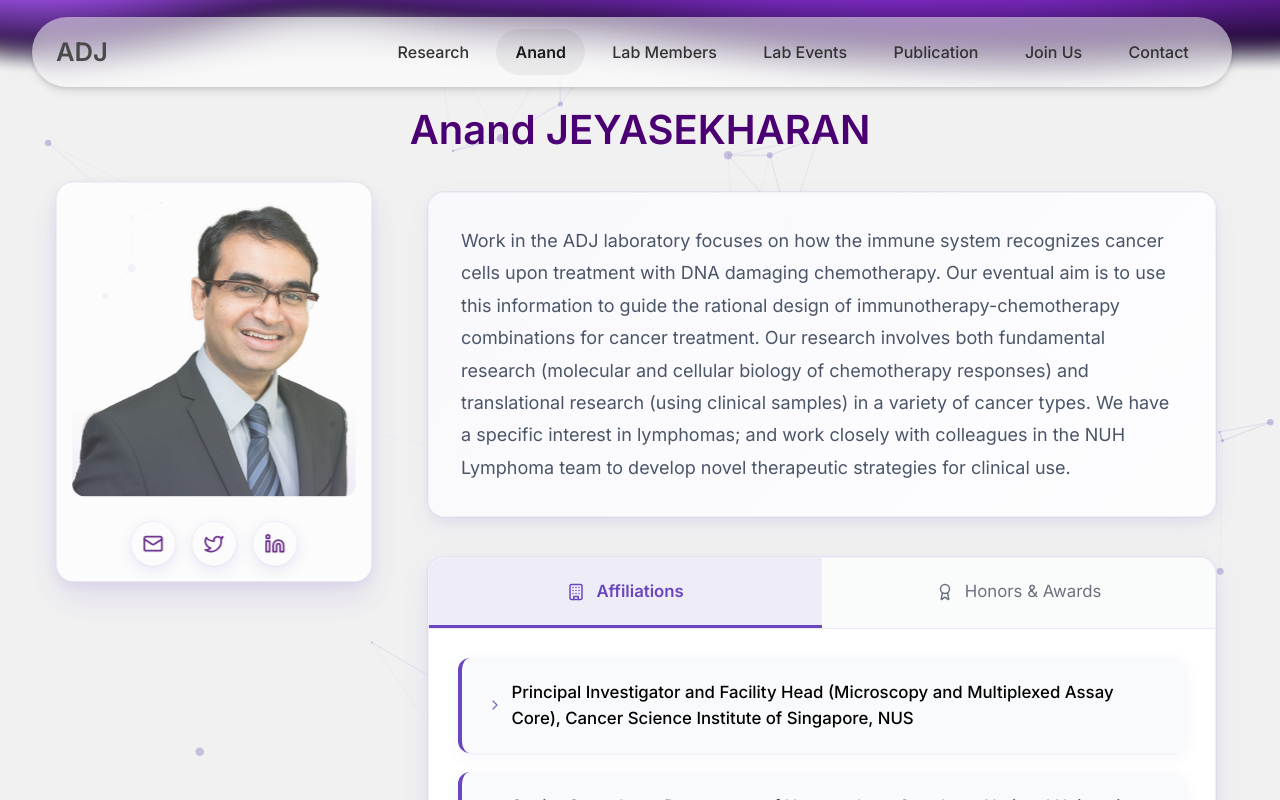
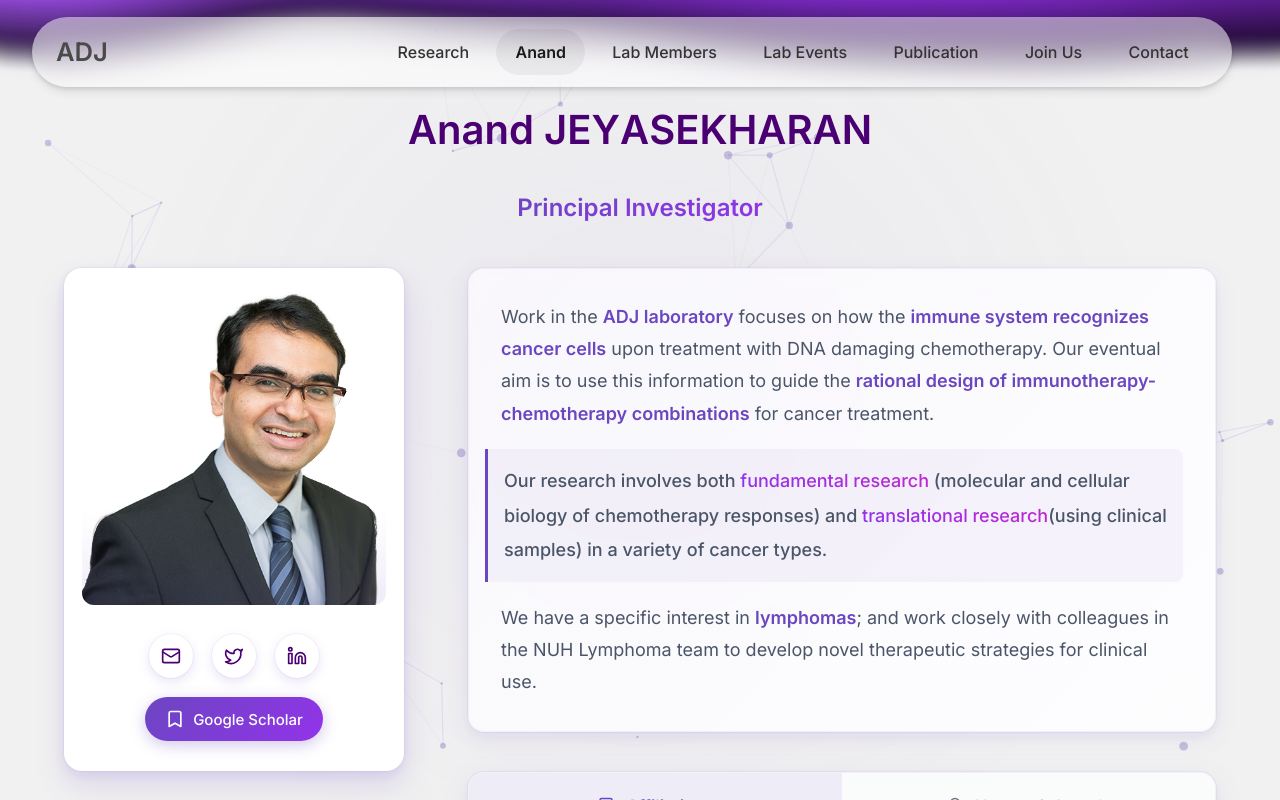
Before and after one commit to Kakarrxt/adj-lab-website, a Next.js app: page /anand in a window 1280 px wide. Shown: the top 800 px of the page. Built offline with nearby package versions, Linux system fonts and the light colour scheme.

Commit message:
better styling and google scholar link for anand

```diff
--- a/src/pages/anand/Anand.module.css
+++ b/src/pages/anand/Anand.module.css
@@ -6,17 +6,6 @@
   overflow: hidden;
   font-family: 'Inter', sans-serif;
 }
-
-/* .backgroundGradient {
-  position: absolute;
-  top: 0;
-  left: 0;
-  width: 100%;
-  height: 100%;
-  background: radial-gradient(circle at 70% 30%, rgba(107, 70, 193, 0.1) 0%, transparent 60%),
-              radial-gradient(circle at 30% 70%, rgba(159, 122, 234, 0.08) 0%, transparent 55%);
-  z-index: 0;
-} */
 
 .sectionTop {
   position: relative;
@@ -49,7 +38,7 @@
   width: 100%;
   height: 100%;
   z-index: 0;
-  opacity: 0.8; /* Increased from 0.7 to 0.8 for slightly darker particles */
+  opacity: 0.8;
   pointer-events: none;
 }
 
@@ -63,7 +52,7 @@
 
 .header {
   text-align: center;
-  margin-bottom: 1rem;
+  margin-bottom: 1.5rem;
 }
 
 .header h1 {
@@ -73,11 +62,47 @@
   color: #4a0072;
 }
 
-.titleUnderline {
-  height: 3px;
-  width: 80px;
-  background: #6b46c1;
-  margin: 0 auto;
+.underline {
+  content: "";
+  position: absolute;
+  left: 0;
+  bottom: -12px;
+  width: 100px;
+  height: 4px;
+  border-radius: 4px;
+  background: linear-gradient(90deg, #6b46c1, #9f7aea);
+  display: block;
+}
+
+/* Improved Principal Investigator text */
+.roleTitle {
+  font-size: 1.5rem;
+  margin-top: 1.2rem;
+  font-weight: 600;
+  color: #6b46c1;
+  background: linear-gradient(135deg, #6b46c1, #9333ea);
+  -webkit-background-clip: text;
+  -webkit-text-fill-color: transparent;
+  display: inline-block;
+  position: relative;
+  padding: 0.2rem 0.8rem;
+  border-radius: 8px;
+  overflow: hidden;
+}
+
+.roleTitleShimmer {
+  position: absolute;
+  top: 0;
+  left: 0;
+  background: linear-gradient(
+    90deg,
+    transparent,
+    rgba(255, 255, 255, 0.5),
+    transparent
+  );
+  width: 50%;
+  height: 100%;
+  pointer-events: none;
 }
 
 .profile {
@@ -87,19 +112,23 @@
   align-items: flex-start;
 }
 
+/* Modified photo card - set to match content height */
 .imageContainer {
-  flex: 0 0 300px;
+  flex: 0 0 340px;
   position: relative;
-  border-radius: 16px;
+  border-radius: 18px;
   overflow: hidden;
   box-shadow: 0 15px 30px rgba(107, 70, 193, 0.15),
               0 4px 12px rgba(107, 70, 193, 0.1),
               0 0 0 1px rgba(107, 70, 193, 0.05);
   transition: transform 0.5s cubic-bezier(0.19, 1, 0.22, 1),
               box-shadow 0.5s cubic-bezier(0.19, 1, 0.22, 1);
-  padding: 15px 15px 5px 15px;
+  padding: 18px 18px 18px 18px;
   background-color: white;
   transform-origin: center;
+  display: flex;
+  flex-direction: column;
+  /* Removed animation property */
 }
 
 .imageContainer:hover {
@@ -113,6 +142,7 @@
   position: relative;
   border-radius: 12px;
   overflow: hidden;
+  flex-grow: 1;
 }
 
 .imageOverlay {
@@ -146,26 +176,31 @@
   transform: scale(1.03);
 }
 
+/* Fixed social links - ensure they stay inside the card */
 .socialLinks {
   display: flex;
   justify-content: center;
-  gap: 1rem;
-  margin-top: 1.5rem;
-  padding-bottom: 10px;
+  flex-wrap: wrap;
+  gap: 1.2rem;
+  margin-top: 1.8rem;
+  padding-bottom: 12px;
+  width: 100%;
 }
 
+/* Fixed circular buttons - ensure width and height are equal */
 .socialLink {
   display: flex;
   align-items: center;
   justify-content: center;
-  width: 42px;
-  height: 42px;
+  width: 44px;
+  height: 44px;
   border-radius: 50%;
   background-color: white;
   color: #4a0072;
   box-shadow: 0 4px 12px rgba(107, 70, 193, 0.15),
               0 0 0 1px rgba(107, 70, 193, 0.05);
   transition: all 0.4s cubic-bezier(0.19, 1, 0.22, 1);
+  flex-shrink: 0;
 }
 
 .socialLink:hover {
@@ -188,18 +223,6 @@
   position: relative;
   display: inline-block;
   letter-spacing: 0.75px;
-}
-
-.underline {
-  content: "";
-  position: absolute;
-  left: 0;
-  bottom: -12px;
-  width: 100px;
-  height: 4px;
-  border-radius: 4px;
-  background: linear-gradient(90deg, #6b46c1, #9f7aea);
-  display: block;
 }
 
 .description {
@@ -232,9 +255,54 @@
   pointer-events: none;
 }
 
+/* Add emphasis to description paragraphs */
+.descriptionEmphasis {
+  font-weight: 500;
+  border-left: 3px solid #6b46c1;
+  padding-left: 1rem;
+  margin-left: -1rem;
+  background-color: rgba(107, 70, 193, 0.05);
+  padding: 1rem;
+  border-radius: 0 8px 8px 0;
+}
+
+/* Modified: Changed underline animation to use a different color */
+.underlineAnimation {
+  background: linear-gradient(90deg, #9333ea, #c026d3);
+  -webkit-background-clip: text;
+  -webkit-text-fill-color: transparent;
+  background-clip: text;
+  position: relative;
+  display: inline-block;
+  padding-bottom: 2px;
+}
+
+.underlineAnimation::after {
+  content: "";
+  position: absolute;
+  width: 100%;
+  height: 2px;
+  bottom: 0;
+  left: 0;
+  background: linear-gradient(90deg, #6b46c1, #c026d3); /* Changed color */
+  transform: scaleX(0);
+  transform-origin: bottom right;
+  transition: transform 0.3s ease-out;
+}
+
+.underlineAnimation:hover::after {
+  transform: scaleX(1);
+  transform-origin: bottom left;
+}
+
 .description p {
   position: relative;
   z-index: 1;
+  margin-bottom: 1.2rem;
+}
+
+.description p:last-child {
+  margin-bottom: 0;
 }
 
 .infoTabs {
@@ -329,7 +397,7 @@ li:hover .listIcon, li:hover .listIconSmall {
   line-height: 1.6;
   box-shadow: 0 4px 15px rgba(107, 70, 193, 0.06),
               0 1px 3px rgba(107, 70, 193, 0.04);
-  transition: transform 0.3s ease, box-shadow 0.3s ease; /* Simplified transition */
+  transition: transform 0.3s ease, box-shadow 0.3s ease;
   position: relative;
   display: flex;
   align-items: center;
@@ -430,6 +498,106 @@ li:hover .listIcon, li:hover .listIconSmall {
   border-left: 3px solid rgba(107, 70, 193, 0.8);
 }
 
+/* Improved Google Scholar button */
+.scholarLink {
+  width: auto !important;
+  padding: 0 20px;
+  border-radius: 22px;
+  display: flex;
+  align-items: center;
+  gap: 8px;
+  background: linear-gradient(135deg, #6b46c1, #9333ea);
+  color: white;
+  box-shadow: 0 4px 15px rgba(107, 70, 193, 0.3);
+  transform-origin: center;
+  transition: all 0.4s cubic-bezier(0.19, 1, 0.22, 1);
+  height: 44px;
+}
+
+.scholarLink:hover {
+  transform: translateY(-3px) scale(1.05);
+  box-shadow: 0 8px 25px rgba(107, 70, 193, 0.4);
+  background: linear-gradient(135deg, #7e57c2, #a855f7);
+}
+
+.scholarText {
+  font-weight: 500;
+  font-size: 15px;
+  line-height: 1;
+  display: flex;
+  align-items: center;
+}
+
+/* Modified: Text highlighting changed to color instead of background */
+.colorHighlight {
+  color: #6b46c1;
+  font-weight: 600;
+  transition: color 0.3s ease;
+}
+
+.colorHighlight:hover {
+  color: #9333ea;
+}
+
+/* Keep the old highlight class for backward compatibility */
+.highlight {
+  color: #6b46c1;
+  font-weight: 600;
+  transition: color 0.3s ease;
+}
+
+.highlight:hover {
+  color: #9333ea;
+}
+
+/* Enhanced animations for list items */
+.affiliationsList li,
+.awardsList li {
+  transform-origin: left center;
+  transition: transform 0.4s cubic-bezier(0.19, 1, 0.22, 1),
+              box-shadow 0.4s cubic-bezier(0.19, 1, 0.22, 1),
+              background 0.4s cubic-bezier(0.19, 1, 0.22, 1);
+}
+
+/* Animated background gradient */
+.backgroundGradient {
+  position: fixed;
+  top: 0;
+  left: 0;
+  width: 100%;
+  height: 100%;
+  background: radial-gradient(circle at 50% 50%, rgba(107, 70, 193, 0.05) 0%, rgba(255, 255, 255, 0) 70%);
+  z-index: 0;
+  pointer-events: none;
+}
+
+/* Animation keyframes */
+@keyframes float {
+  0% {
+    transform: translateY(0px);
+  }
+  50% {
+    transform: translateY(-10px);
+  }
+  100% {
+    transform: translateY(0px);
+  }
+}
+
+/* Adding animation to elements - only initial animation, removed breathing effect */
+.sectionTop > div {
+  animation: float 6s ease-in-out infinite;
+}
+
+/* Removed animation from imageContainer */
+
+/* Animated character class */
+.animatedChar {
+  display: inline-block;
+  opacity: 0;
+}
+
+/* Media Queries */
 @media (max-width: 1024px) {
   .profile {
     flex-direction: column;
@@ -439,7 +607,7 @@ li:hover .listIcon, li:hover .listIconSmall {
 
   .imageContainer {
     flex: 0 0 auto;
-    width: 320px;
+    width: 340px;
   }
 
   .content {
@@ -476,6 +644,25 @@ li:hover .listIcon, li:hover .listIconSmall {
   .awardsList li {
     padding: 1.1rem 1.3rem;
   }
+
+  .scholarLink {
+    padding: 0 12px;
+  }
+
+  .scholarText {
+    font-size: 12px;
+  }
+
+  /* Ensure social links stay inside card on small screens */
+  .socialLinks {
+    padding: 0 12px 12px;
+    gap: 10px;
+  }
+
+  .socialLink {
+    width: 40px;
+    height: 40px;
+  }
 }
 
 @media (max-width: 480px) {
@@ -484,7 +671,8 @@ li:hover .listIcon, li:hover .listIconSmall {
   }
 
   .imageContainer {
-    width: 240px;
+    width: 100%;
+    max-width: 300px;
   }
 
   .name {
@@ -518,124 +706,14 @@ li:hover .listIcon, li:hover .listIconSmall {
   }
 
   .socialLinks {
-    gap: 0.7rem;
+    flex-wrap: wrap;
+    justify-content: center;
   }
 
-  .socialLink {
-    width: 38px;
-    height: 38px;
+  .scholarLink {
+    order: -1;
+    width: 100% !important;
+    margin-bottom: 10px;
+    justify-content: center;
   }
 }
-
-/* Animation keyframes */
-@keyframes float {
-  0% {
-    transform: translateY(0px);
-  }
-  50% {
-    transform: translateY(-10px);
-  }
-  100% {
-    transform: translateY(0px);
-  }
-}
-
-@keyframes pulse {
-  0% {
-    transform: scale(1);
-    opacity: 1;
-  }
-  50% {
-    transform: scale(1.05);
-    opacity: 0.8;
-  }
-  100% {
-    transform: scale(1);
-    opacity: 1;
-  }
-}
-
-/* Adding animation to elements */
-.sectionTop > div {
-  animation: float 6s ease-in-out infinite;
-}
-
-.imageContainer {
-  animation: pulse 12s ease-in-out infinite;
-}
-
-/* Loading state */
-.loading {
-  position: fixed;
-  top: 0;
-  left: 0;
-  width: 100%;
-  height: 100%;
-  background-color: rgba(255, 255, 255, 0.9);
-  display: flex;
-  justify-content: center;
-  align-items: center;
-  z-index: 1000;
-  transition: opacity 0.5s ease;
-}
-
-.loadingSpinner {
-  width: 60px;
-  height: 60px;
-  border: 5px solid rgba(107, 70, 193, 0.2);
-  border-radius: 50%;
-  border-top-color: #6b46c1;
-  animation: spin 1s ease-in-out infinite;
-}
-
-@keyframes spin {
-  to {
-    transform: rotate(360deg);
-  }
-}
-
-
-/* Print styles */
-@media print {
-  .container {
-    background: none;
-    padding: 0;
-  }
-
-  .backgroundGradient,
-  .particles,
-  .socialLinks,
-  .imageOverlay {
-    display: none;
-  }
-
-  .profile {
-    gap: 2rem;
-  }
-
-  .imageContainer {
-    box-shadow: none;
-    border: 1px solid #e5e7eb;
-  }
-
-  .description,
-  .infoTabs {
-    box-shadow: none;
-    border: 1px solid #e5e7eb;
-  }
-
-  .affiliationsList li,
-  .awardsList li,
-  .additionalPosition {
-    box-shadow: none;
-    page-break-inside: avoid;
-  }
-
-  .tabsContainer {
-    page-break-after: avoid;
-  }
-
-  .tabContent {
-    page-break-before: avoid;
-  }
-}
--- a/src/pages/anand/index.tsx
+++ b/src/pages/anand/index.tsx
@@ -2,7 +2,7 @@
 import { motion, AnimatePresence } from "framer-motion";
 import Image from "next/image";
 import styles from "./Anand.module.css";
-import { Twitter, Linkedin, Mail, Award, Building, BookOpen, ChevronRight } from "lucide-react";
+import { Twitter, Linkedin, Mail, Award, Building, BookOpen, ChevronRight, Bookmark } from "lucide-react";
 import { useState, useEffect, useRef } from "react";
 import Particles, { initParticlesEngine } from "@tsparticles/react";
 import { loadSlim } from "@tsparticles/slim";
@@ -18,7 +18,9 @@ export default function AnandPage() {
   const [isLoaded, setIsLoaded] = useState(false);
 
   const profileRef = useRef(null);
+  const descriptionRef = useRef(null);
   const isProfileInView = useInView(profileRef, { once: true });
+  const isDescriptionInView = useInView(descriptionRef, { once: true });
 
   // Initialize particles
   useEffect(() => {
@@ -165,6 +167,21 @@ export default function AnandPage() {
     })
   };
 
+  const textShimmer = {
+    hidden: { opacity: 0, width: 0 },
+    visible: {
+      opacity: [0, 0.5, 0.8, 0.5, 0],
+      width: ["0%", "100%", "100%", "100%", "0%"],
+      left: ["0%", "0%", "0%", "0%", "100%"],
+      transition: {
+        duration: 2.5,
+        ease: "easeInOut",
+        repeat: Infinity,
+        repeatDelay: 4
+      }
+    }
+  };
+
   const title = "Anand JEYASEKHARAN";
   const charAnimation = {
     hidden: { opacity: 0, y: 20 },
@@ -177,6 +194,18 @@ export default function AnandPage() {
         ease: [0.2, 0.65, 0.3, 0.9],
       },
     }),
+  };
+
+  const principalInvestigatorAnimation = {
+    hidden: { opacity: 0, scale: 0.9 },
+    visible: {
+      opacity: 1,
+      scale: 1,
+      transition: {
+        duration: 0.8,
+        ease: [0.2, 0.65, 0.3, 0.9],
+      }
+    }
   };
 
   return (
@@ -230,15 +259,19 @@ export default function AnandPage() {
               ))}
             </h1>
             <motion.div
-              className={styles.underline}
-              initial={{ scaleX: 0, opacity: 0 }}
-              animate={{ scaleX: 1, opacity: 1 }}
-              transition={{
-                duration: 0.8,
-                delay: 1,
-                ease: "easeOut"
-              }}
-            />
+              initial="hidden"
+              animate="visible"
+              variants={principalInvestigatorAnimation}
+              className={styles.roleTitle}
+            >
+              Principal Investigator
+              <motion.span
+                className={styles.roleTitleShimmer}
+                variants={textShimmer}
+                initial="hidden"
+                animate="visible"
+              />
+            </motion.div>
           </motion.div>
 
           <motion.div
@@ -256,8 +289,8 @@ export default function AnandPage() {
                 <Image
                   src="/media/ADJ-Profile2.png"
                   alt="Anand Jeyasekharan"
-                  width={300}
-                  height={400}
+                  width={350}
+                  height={470}
                   className={styles.profileImage}
                   priority
                 />
@@ -296,19 +329,39 @@ export default function AnandPage() {
                 >
                   <Linkedin size={20} />
                 </motion.a>
+                <motion.a
+                  href="https://scholar.google.com/citations?view_op=list_works&hl=en&user=2nrv9VIAAAAJ"
+                  target="_blank"
+                  rel="noopener noreferrer"
+                  whileHover={{ scale: 1.1, backgroundColor: "#6b46c1", color: "white" }}
+                  whileTap={{ scale: 0.95 }}
+                  className={`${styles.socialLink} ${styles.scholarLink}`}
+                  aria-label="Google Scholar"
+                >
+                  <Bookmark size={20} />
+                  <span className={styles.scholarText}>Google Scholar</span>
+                </motion.a>
               </motion.div>
             </motion.div>
 
             <motion.div className={styles.content}>
               <motion.div
+                ref={descriptionRef}
                 variants={fadeInUp}
                 className={styles.description}
+                initial="hidden"
+                animate={isDescriptionInView ? "visible" : "hidden"}
               >
                 <p>
-                  Work in the ADJ laboratory focuses on how the immune system recognizes cancer cells upon treatment with DNA damaging chemotherapy.
-                  Our eventual aim is to use this information to guide the rational design of immunotherapy-chemotherapy combinations for cancer treatment.
-                  Our research involves both fundamental research (molecular and cellular biology of chemotherapy responses) and translational research
-                  (using clinical samples) in a variety of cancer types. We have a specific interest in lymphomas; and work closely with colleagues in
+                  Work in the <span className={styles.colorHighlight}>ADJ laboratory</span> focuses on how the <span className={styles.colorHighlight}>immune system recognizes cancer cells</span> upon treatment with DNA damaging chemotherapy.
+                  Our eventual aim is to use this information to guide the <span className={styles.colorHighlight}>rational design of immunotherapy-chemotherapy combinations</span> for cancer treatment.
+                </p>
+                <p className={styles.descriptionEmphasis}>
+                  Our research involves both <span className={styles.underlineAnimation}>fundamental research</span> (molecular and cellular biology of chemotherapy responses) and <span className={styles.underlineAnimation}>translational research</span>
+                  (using clinical samples) in a variety of cancer types.
+                </p>
+                <p>
+                  We have a specific interest in <span className={styles.colorHighlight}>lymphomas</span>; and work closely with colleagues in
                   the NUH Lymphoma team to develop novel therapeutic strategies for clinical use.
                 </p>
               </motion.div>
```
Also changed, not shown: src/constants/index.ts (+1 -7 lines).
